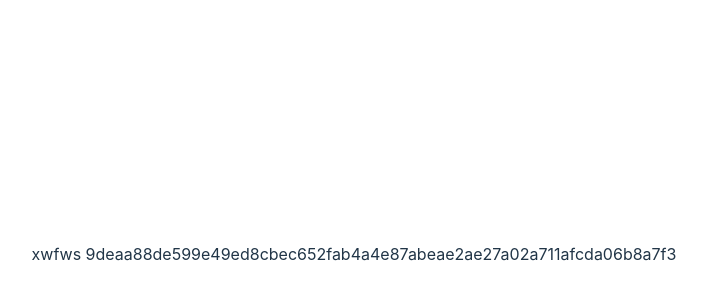
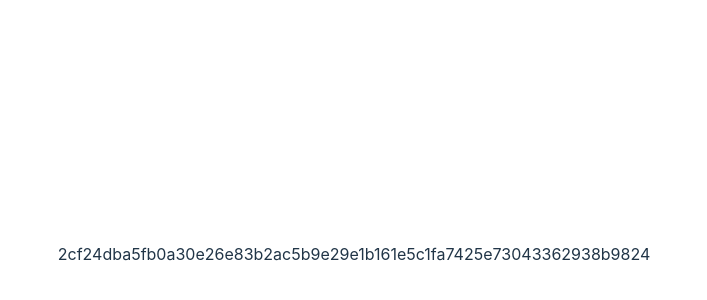
Before and after one commit to robotron4/hashing, a React (Vite) app: page / in a window 1280 px wide. Shown: the part 146-446 px from the top of the page, without its empty margins (286-993 px from the left). Built offline with nearby package versions, Linux system fonts and the light colour scheme.

Commit message:
hash component

```diff
--- a/package.json
+++ b/package.json
@@ -10,8 +10,6 @@
     "preview": "vite preview"
   },
   "dependencies": {
-    "crypto": "^1.0.1",
-    "crypto-js": "^4.2.0",
     "hash.js": "^1.1.7",
     "react": "^18.2.0",
     "react-dom": "^18.2.0"
--- a/src/App.jsx
+++ b/src/App.jsx
@@ -1,14 +1,15 @@
 import { useState } from "react";
 import "./App.css";
-import SHA256 from "crypto-js/sha256";
+import hash from 'hash.js';
 import CreateHash from "./CreateHash";
-import hash from 'hash.js';
+
 function App() {
   const [count, setCount] = useState(0);
   const test = hash.sha256().update('ewafew').digest('hex');
-  const something = SHA256('something');
+
   return (
-    <>xwfws {test}
+    <>
+      <CreateHash text='hello' />
     </>
   );
 }
--- a/src/CreateHash.jsx
+++ b/src/CreateHash.jsx
@@ -1,6 +1,7 @@
-import { SHA256 } from "crypto-js"
+import hash from "hash.js"
 
 export default function CreateHash({text}) {
+    const test = hash.sha256().update(text).digest('hex');
 
-    return <p>{SHA256(text)}</p>
+    return <p>{test}</p>
 }
```
Also changed, not shown: 1 other file (tests, documents, lock files or other folders).
